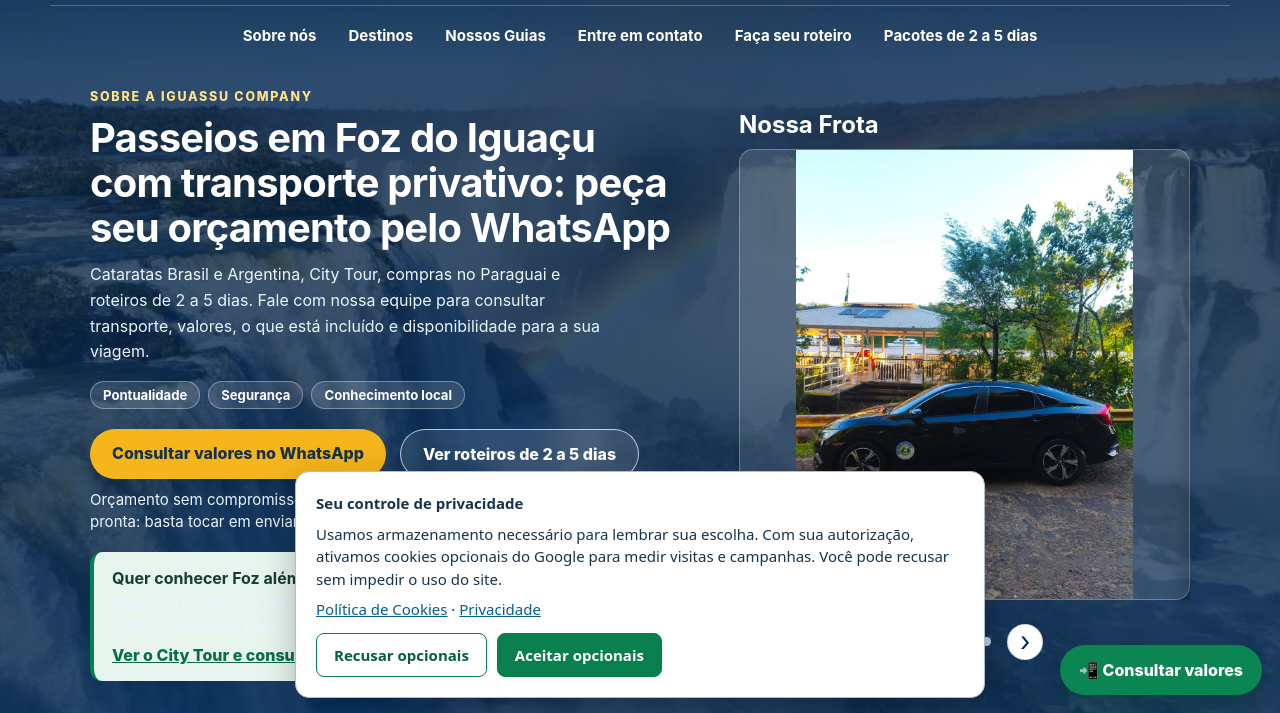
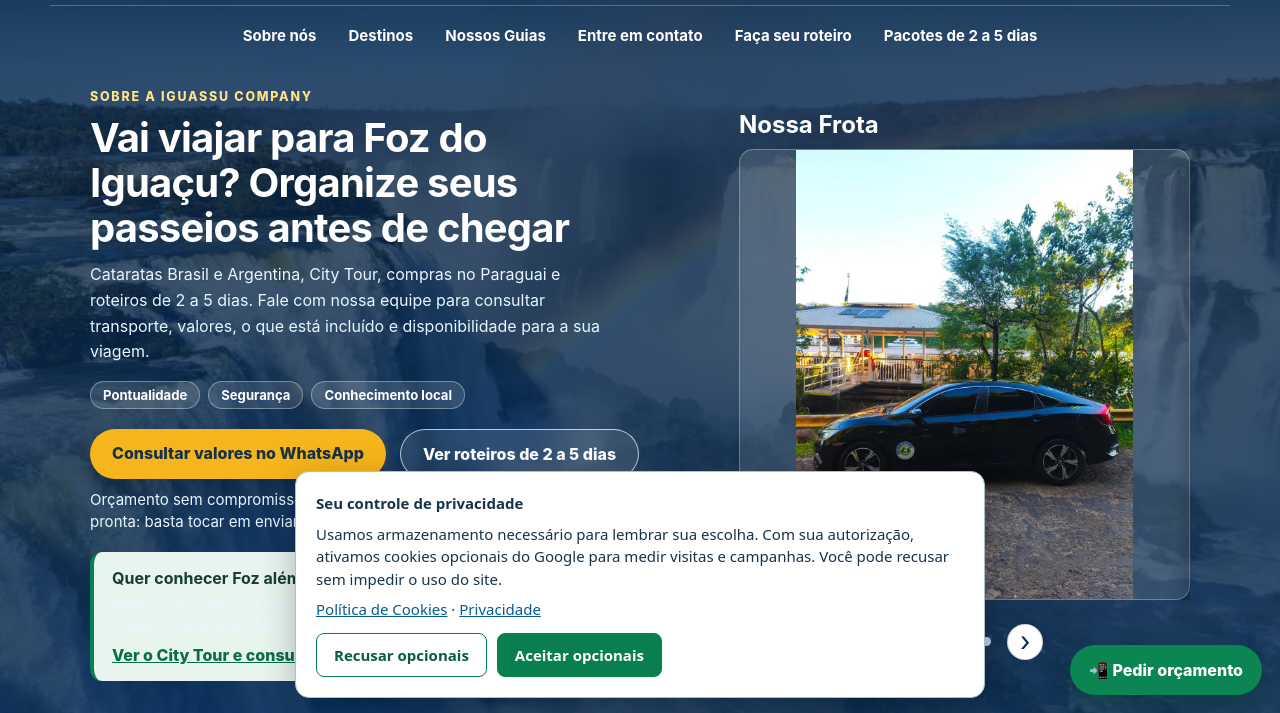
Before and after one commit to osni69/iguassucompany, a plain HTML site: page index.html in a window 1280 px wide. Shown: the part 87-800 px from the top of the page. Drawn offline with Linux system fonts and the light colour scheme.

Commit message:
Facilita orçamento direto pelo WhatsApp e chamada de pacotes

```diff
--- a/index.html
+++ b/index.html
@@ -64,7 +64,7 @@
         <div class="sobre-hero-inner">
           <div class="sobre-text">
             <span class="sobre-kicker">Sobre a Iguassu Company</span>
-            <h1 id="sobre-titulo">Passeios em Foz do Iguaçu com transporte privativo: peça seu orçamento pelo WhatsApp</h1>
+            <h1 id="sobre-titulo">Vai viajar para Foz do Iguaçu? Organize seus passeios antes de chegar</h1>
             <p>Cataratas Brasil e Argentina, City Tour, compras no Paraguai e roteiros de 2 a 5 dias. Fale com nossa equipe para consultar transporte, valores, o que está incluído e disponibilidade para a sua viagem.</p>
             <ul class="sobre-chips" aria-label="Nossos compromissos">
               <li>Pontualidade</li>
@@ -534,7 +534,7 @@
     <div class="ic-footer-bottom"><span>© 2026 Iguassu Company. Todos os direitos reservados.</span><span>Foz do Iguaçu · Paraná · Brasil</span></div>
   </div>
 </footer>
-    <a class="ic-floating" href="#orcamento-passeio" aria-label="Pedir valor e disponibilidade do passeio">📲 Consultar valores</a><aside class="ic-nudge" id="ic-nudge" hidden><button class="ic-close" id="ic-nudge-close" aria-label="Fechar convite" type="button">×</button><strong>Já sabe quando vem para Foz?</strong><p>Monte seu pacote antes de chegar e aproveite melhor cada dia.</p><a href="#orcamento-rapido">Quero planejar minha viagem →</a></aside>\n    <!-- Rastreamento de cliques no WhatsApp e conversão Google Ads. -->
+    <a class="ic-floating" href="https://wa.me/5545999691877?text=Ol%C3%A1!%20Vi%20o%20site%20da%20Iguassu%20Company%20e%20gostaria%20de%20consultar%20valores%20e%20disponibilidade%20dos%20passeios%20em%20Foz." target="_blank" rel="noopener noreferrer" aria-label="Pedir orçamento diretamente pelo WhatsApp">📲 Pedir orçamento</a><aside class="ic-nudge" id="ic-nudge" hidden><button class="ic-close" id="ic-nudge-close" aria-label="Fechar convite" type="button">×</button><strong>Já sabe quando vem para Foz?</strong><p>Monte seu pacote antes de chegar e aproveite melhor cada dia.</p><a href="#orcamento-rapido">Quero planejar minha viagem →</a></aside>\n    <!-- Rastreamento de cliques no WhatsApp e conversão Google Ads. -->
     <script>
       document.addEventListener('click', function (event) {
         const link = event.target.closest('a[href]');
```
